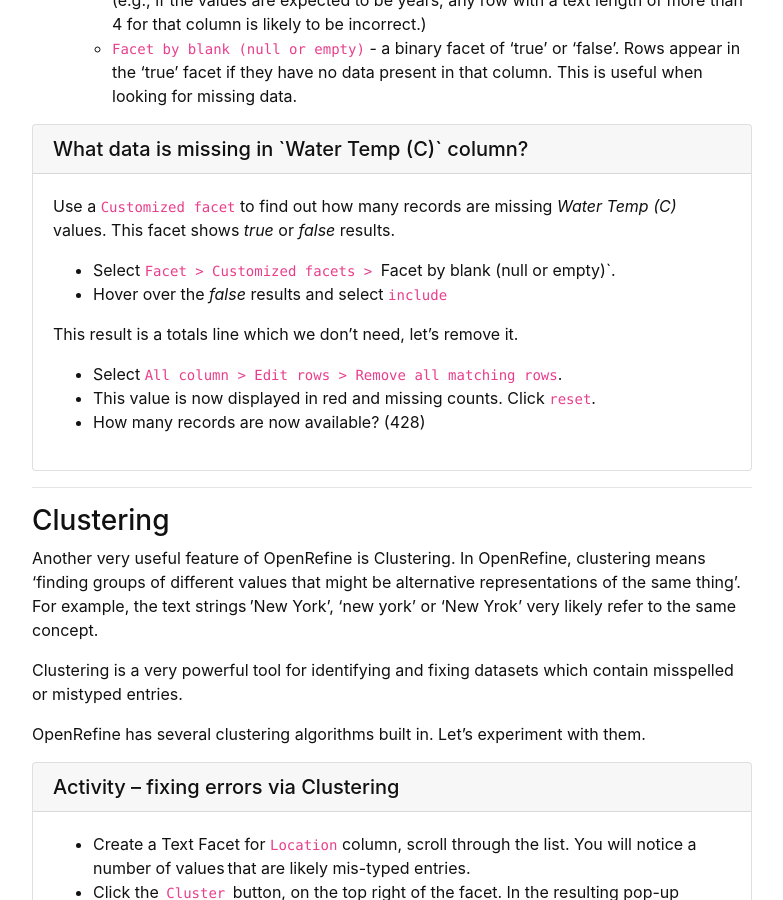
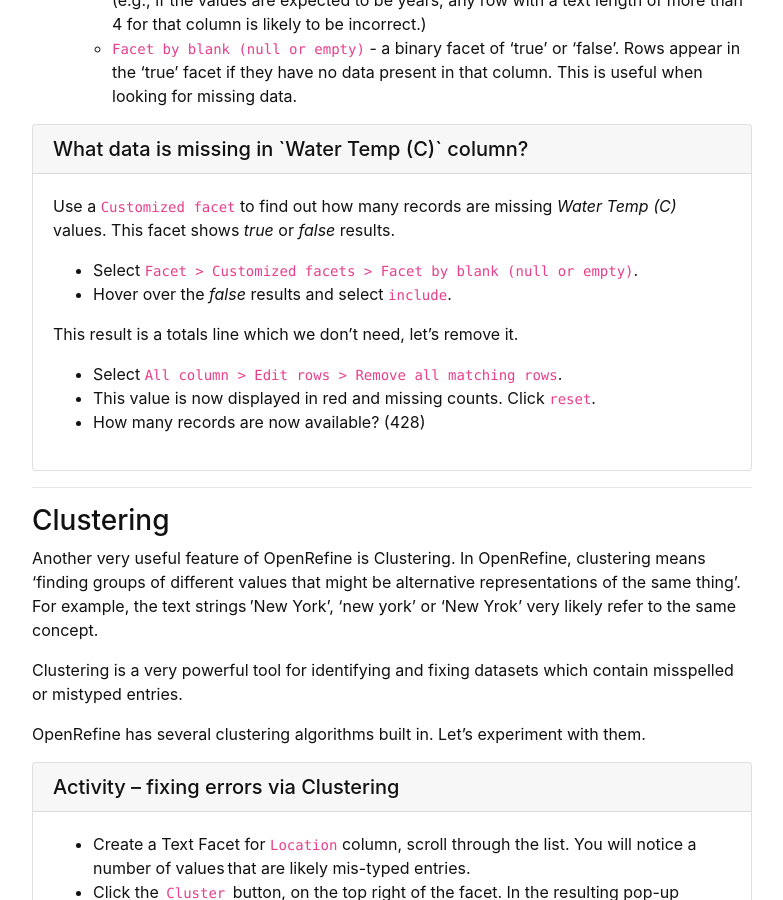
Before and after one commit to GriffithUniLibrary/data-cleaning-intro, a Jekyll site: the page built from content/4-lesson.md, in a window 1280 px wide and 900 px high, scrolled down 3297 px. Shown: the whole window, without its empty margins (248-1031 px from the left). Built offline with Jekyll 4.4.1, drawn with Linux system fonts in a browser that asks for light colours.

```diff
--- a/content/4-lesson.md
+++ b/content/4-lesson.md
@@ -92,8 +92,8 @@ As well as  `Text facets`, OpenRefine supports other types of facets. These incl
 
 {% capture text %}
 Use a  `Customized facet`  to find out how many records are missing *Water Temp (C)* values. This facet shows *true* or *false* results.
-- Select  `Facet > Customized facets > `Facet by blank (null or empty)`.
-- Hover over the *false* results and select `include`
+- Select  `Facet > Customized facets > Facet by blank (null or empty)`.
+- Hover over the *false* results and select `include`.
 
 This result is a totals line which we don't need, let's remove it.
 - Select  `All column > Edit rows > Remove all matching rows`.
```
